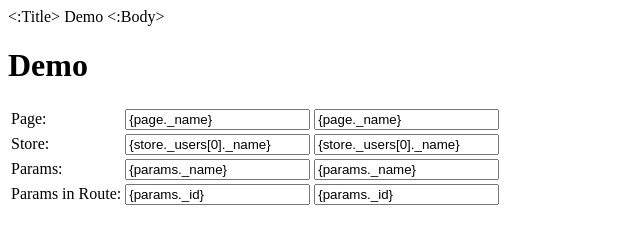
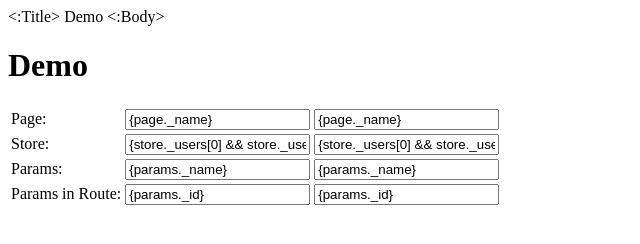
Before and after one commit to voltrb/contactsdemo, a plain HTML site: page app/main/views/main/index.html in a window 1280 px wide. Shown: the full height of the page, 0-640 px from the left. Drawn offline with Linux system fonts and the light colour scheme.

Commit message:
v0.8 update

```diff
--- a/app/main/views/main/index.html
+++ b/app/main/views/main/index.html
@@ -12,8 +12,8 @@
     </tr>
     <tr>
       <td>Store:</td>
-      <td><input type="text" value="{store._users[0]._name}" /></td>
-      <td><input type="text" value="{store._users[0]._name}" /></td>
+      <td><input type="text" value="{store._users[0] && store._users[0]._name}" /></td>
+      <td><input type="text" value="{store._users[0] && store._users[0]._name}" /></td>
     </tr>
     <tr>
       <td>Params:</td>
```
Also changed, not shown: app/main/views/main/main.html (+2 -2 lines), 2 other files.
